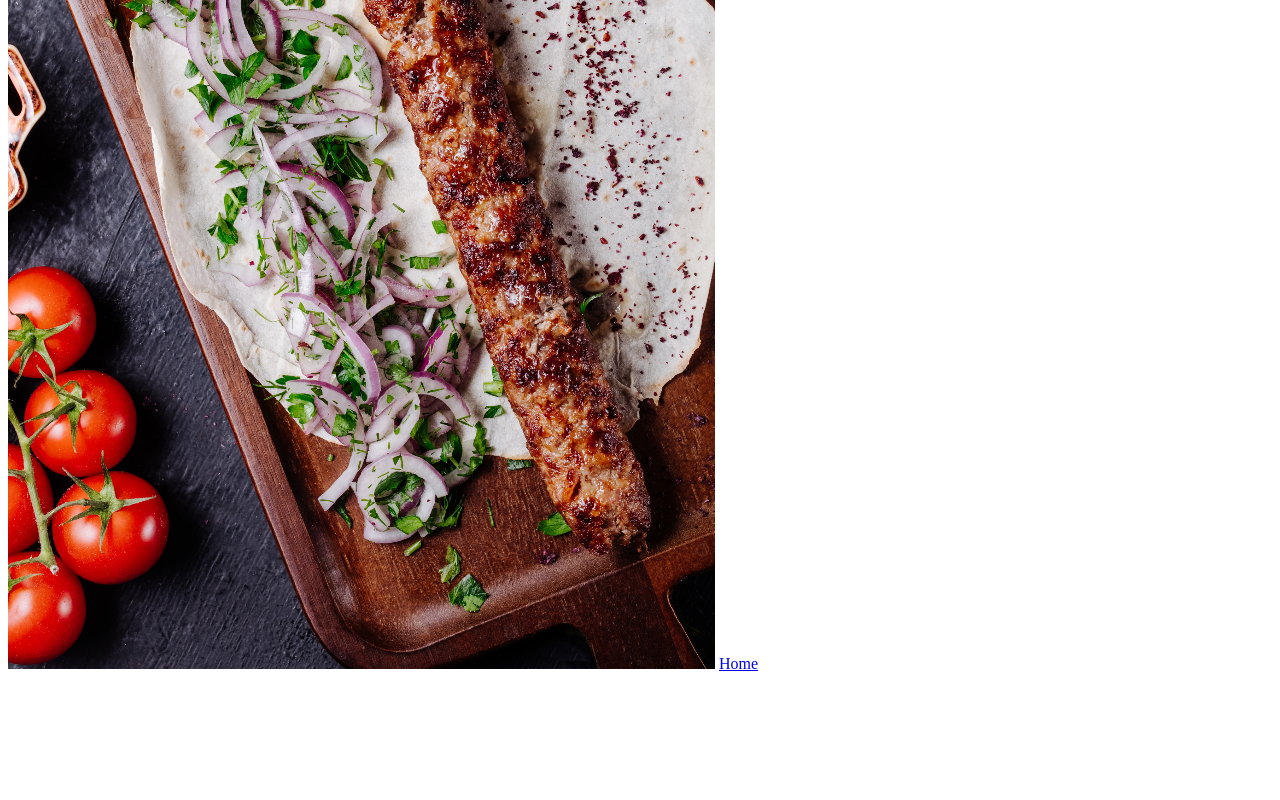
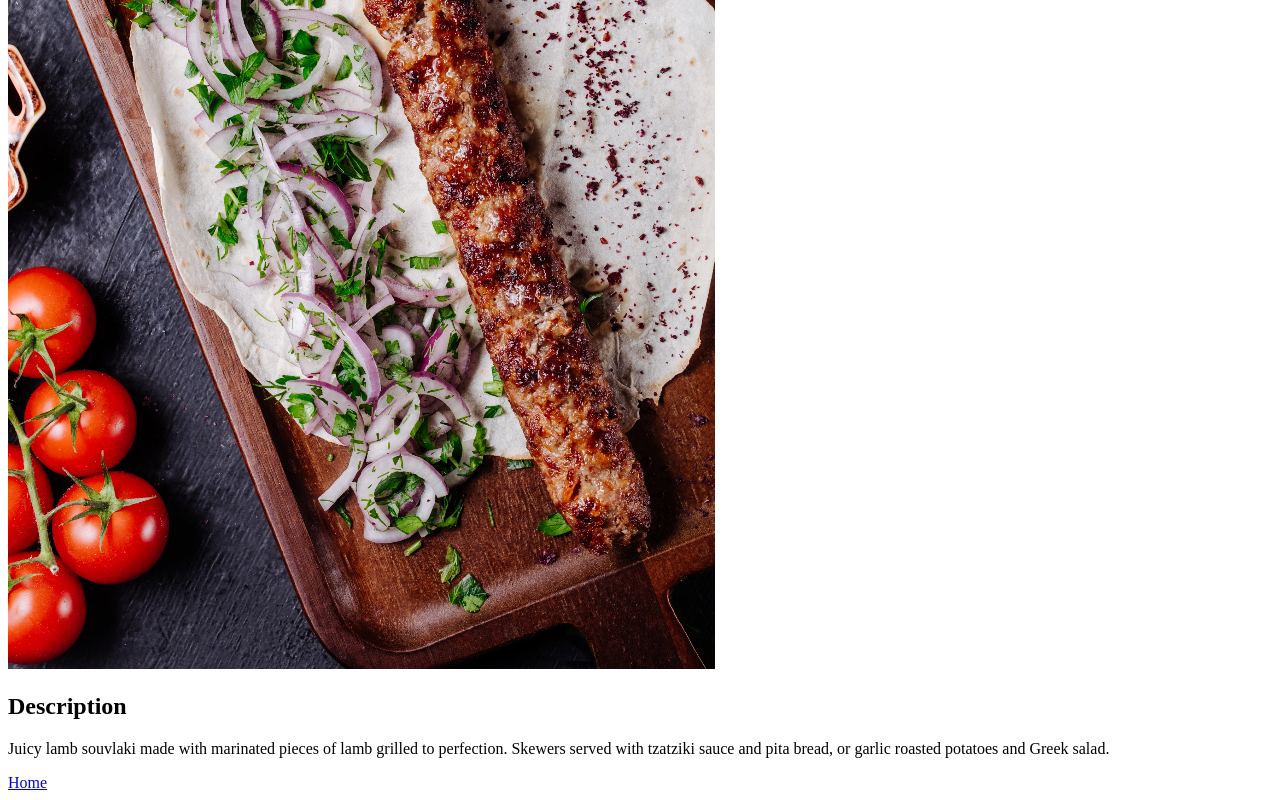
Before and after one commit to MarcoG7/odin-recipes, a plain HTML site: page recipes/lamb_souvlaki.html in a window 1280 px wide. Shown: the part 411-1211 px from the top of the page. Before the commit the page ends 1092 px from the top, so only its background shows below. Drawn offline with Linux system fonts and the light colour scheme.

Commit message:
Add lamb souvlaki dish description

```diff
--- a/recipes/lamb_souvlaki.html
+++ b/recipes/lamb_souvlaki.html
@@ -13,6 +13,8 @@
         <img src="../images/lamb_souvlaki.jpg">
 
         <!-- Description heading + paragraph describing the dish -->
+        <h2>Description</h2>
+        <p>Juicy lamb souvlaki made with marinated pieces of lamb grilled to perfection. Skewers served with tzatziki sauce and pita bread, or garlic roasted potatoes and Greek salad.</p>
 
         <!-- Ingredients heading + unordered list -->
 
```
